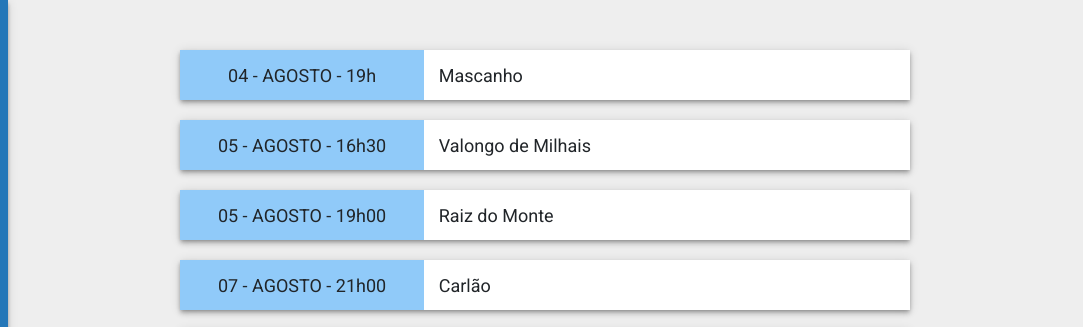
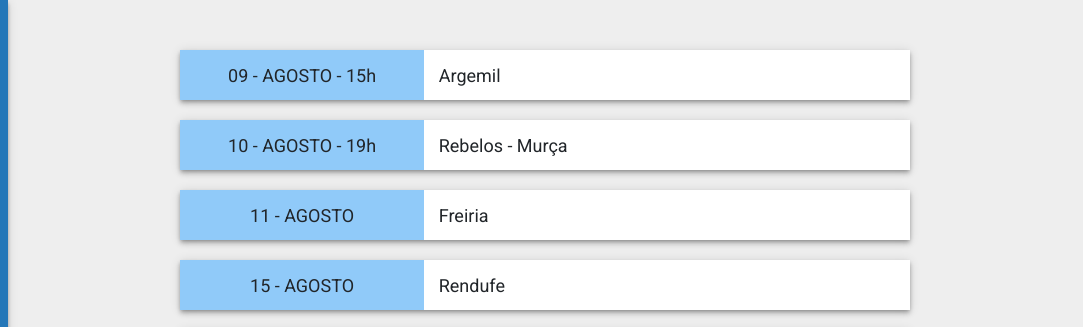
Before and after one commit to Mca8/esticaosfole, a plain HTML site: page index.html in a window 1280 px wide. Shown: the top 327 px of the page, 197-1280 px from the left. Drawn offline with nearby package versions, Linux system fonts and the light colour scheme.

Commit message:
Update index.html

```diff
--- a/index.html
+++ b/index.html
@@ -326,46 +326,6 @@ h3,h4,h5 {
 
         <div class="content-wrapper grey lighten-3">
             <div class="container">
-               <div class="calendar-wrapper z-depth-2">
-                    <div class="calendar-content">
-                        <div class="col-12 col-sm-4 float-left text-center dates">
-                            <p>04 - AGOSTO - 19h</p>
-                        </div>
-                        <div class="col-12 col-sm-8 float-left eventdate">
-                            <p>Mascanho</p>
-                        </div>
-                    </div>
-                </div>
-                <div class="calendar-wrapper z-depth-2">
-                    <div class="calendar-content">
-                        <div class="col-12 col-sm-4 float-left text-center dates">
-                            <p>05 - AGOSTO - 16h30</p>
-                        </div>
-                        <div class="col-12 col-sm-8 float-left eventdate">
-                            <p>Valongo de Milhais</p>
-                        </div>
-                    </div>
-                </div>
-                <div class="calendar-wrapper z-depth-2">
-                    <div class="calendar-content">
-                        <div class="col-12 col-sm-4 float-left text-center dates">
-                            <p>05 - AGOSTO - 19h00</p>
-                        </div>
-                        <div class="col-12 col-sm-8 float-left eventdate">
-                            <p>Raiz do Monte</p>
-                        </div>
-                    </div>
-                </div>
-                <div class="calendar-wrapper z-depth-2">
-                    <div class="calendar-content">
-                        <div class="col-12 col-sm-4 float-left text-center dates">
-                            <p>07 - AGOSTO - 21h00</p>
-                        </div>
-                        <div class="col-12 col-sm-8 float-left eventdate">
-                            <p>Carlão</p>
-                        </div>
-                    </div>
-                </div>
                 <div class="calendar-wrapper z-depth-2">
                     <div class="calendar-content">
                         <div class="col-12 col-sm-4 float-left text-center dates">
```
